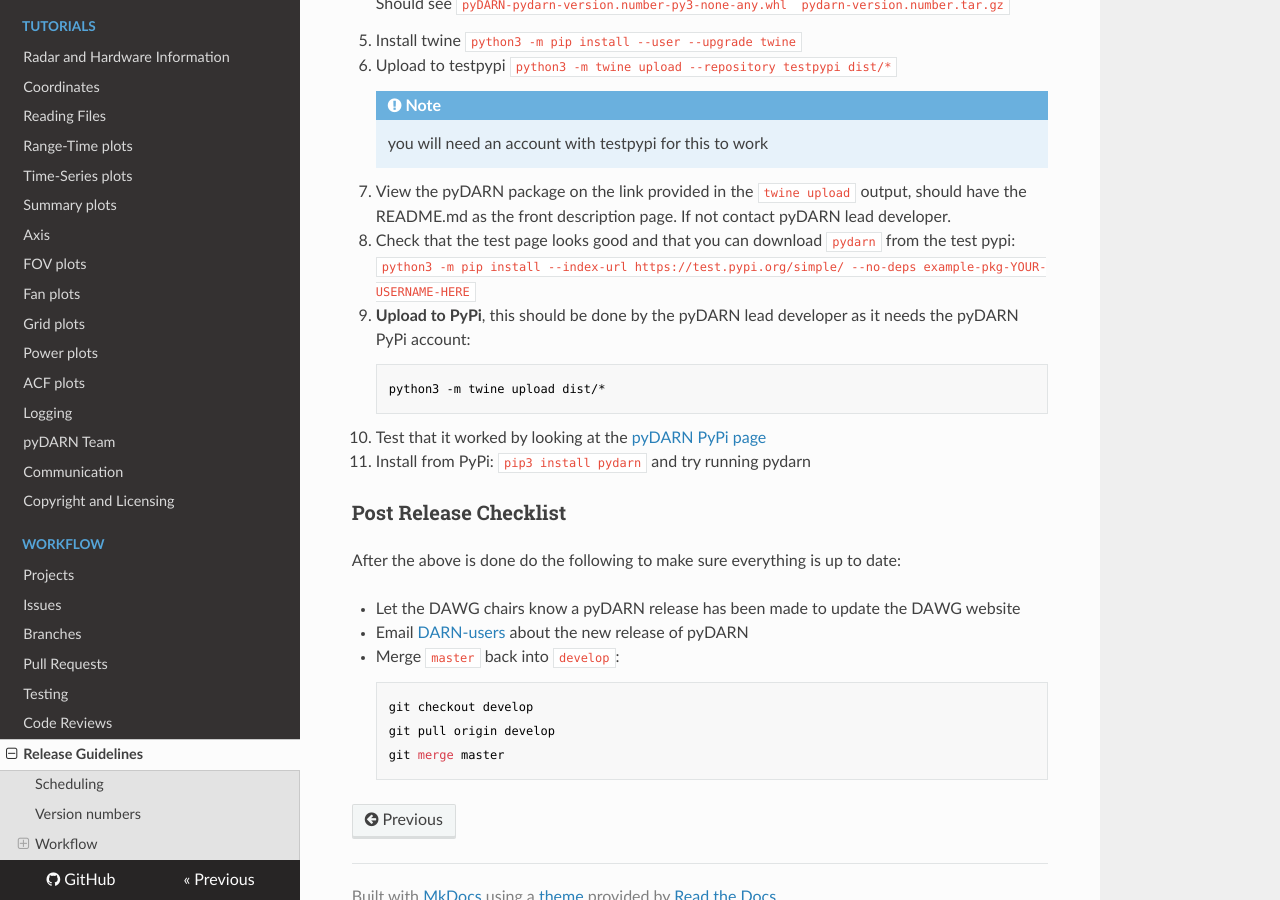
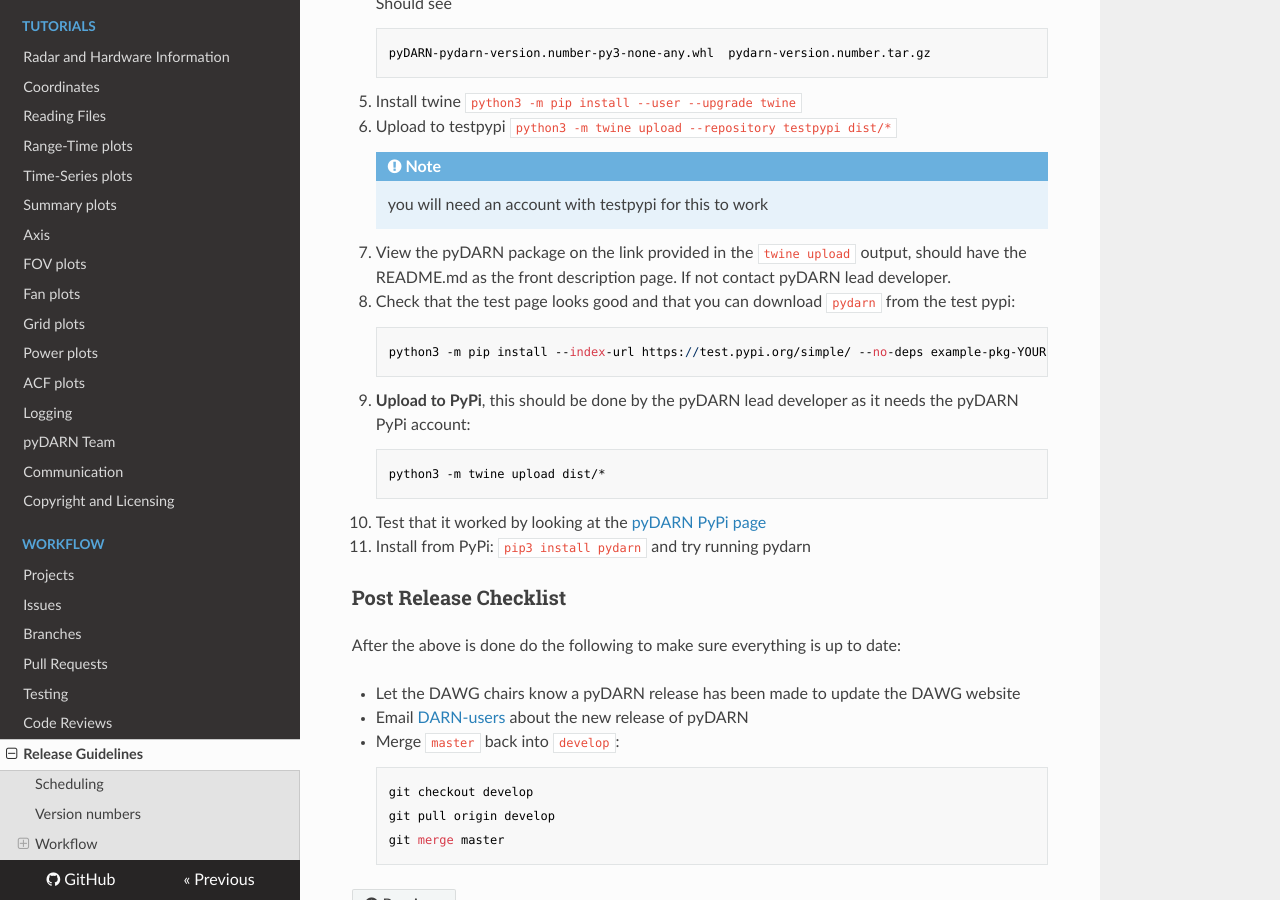
Before and after one commit to SuperDARN/pydarn, an MkDocs documentation site: the page built from docs/dev/releases.md, in a window 1280 px wide and 900 px high, scrolled down 3913 px. Built offline with MkDocs 1.6.1, drawn with Linux system fonts in a browser that asks for light colours; nearby versions of some CDN libraries.

```diff
--- a/docs/dev/releases.md
+++ b/docs/dev/releases.md
@@ -141,7 +141,9 @@ This step requires the lead developers help as they have access to the pyDARN Py
 
         cd dist
         ls
-  Should see `pyDARN-pydarn-version.number-py3-none-any.whl  pydarn-version.number.tar.gz`
+  Should see
+
+        pyDARN-pydarn-version.number-py3-none-any.whl  pydarn-version.number.tar.gz
 
 - Install twine `python3 -m pip install --user --upgrade twine`
 - Upload to testpypi `python3 -m twine upload --repository testpypi dist/*`
@@ -150,7 +152,10 @@ This step requires the lead developers help as they have access to the pyDARN Py
         you will need an account with testpypi for this to work
 
 - View the pyDARN package on the link provided in the `twine upload` output, should have the README.md as the front description page. If not contact pyDARN lead developer.
-- Check that the test page looks good and that you can download `pydarn` from the test pypi: `python3 -m pip install --index-url https://test.pypi.org/simple/ --no-deps example-pkg-YOUR-USERNAME-HERE`
+- Check that the test page looks good and that you can download `pydarn` from the test pypi:
+
+        python3 -m pip install --index-url https://test.pypi.org/simple/ --no-deps example-pkg-YOUR-USERNAME-HERE
+
 - **Upload to PyPi**, this should be done by the pyDARN lead developer as it needs the pyDARN PyPi account:
 
         python3 -m twine upload dist/*
```
